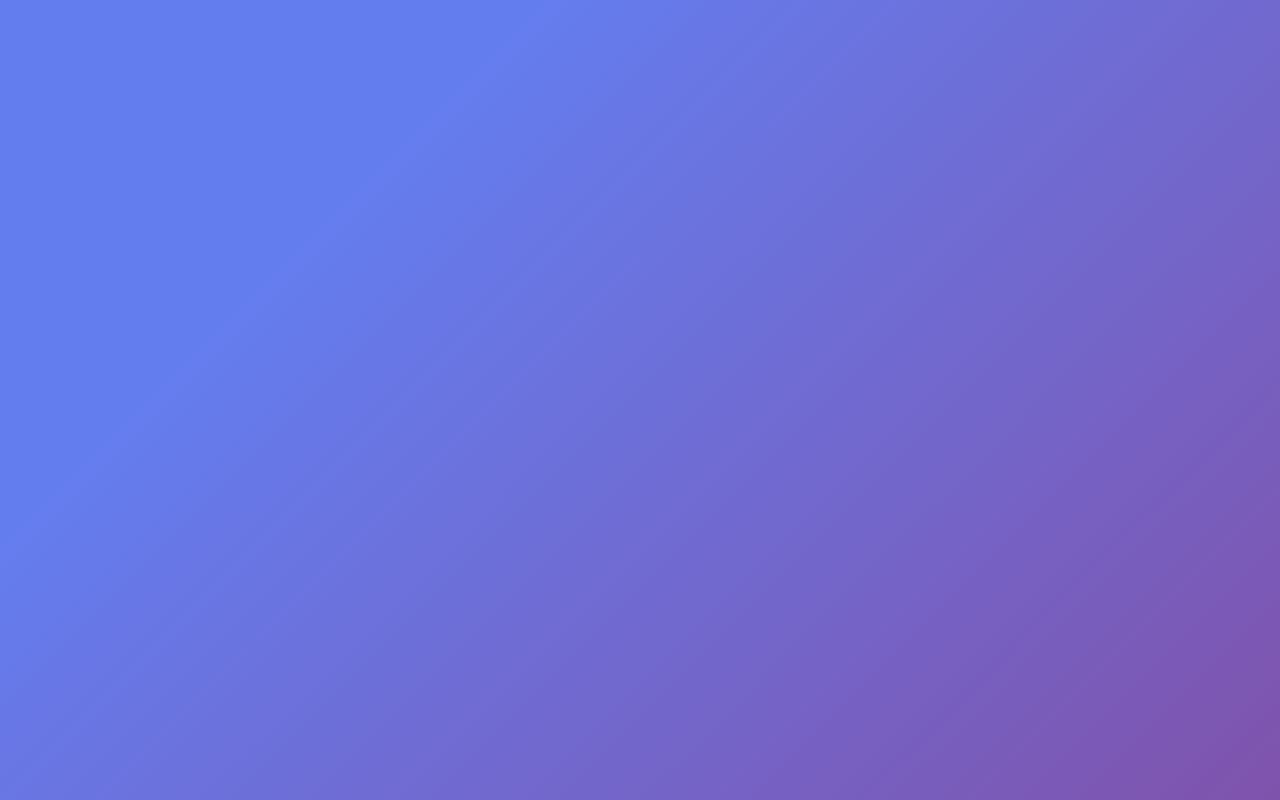
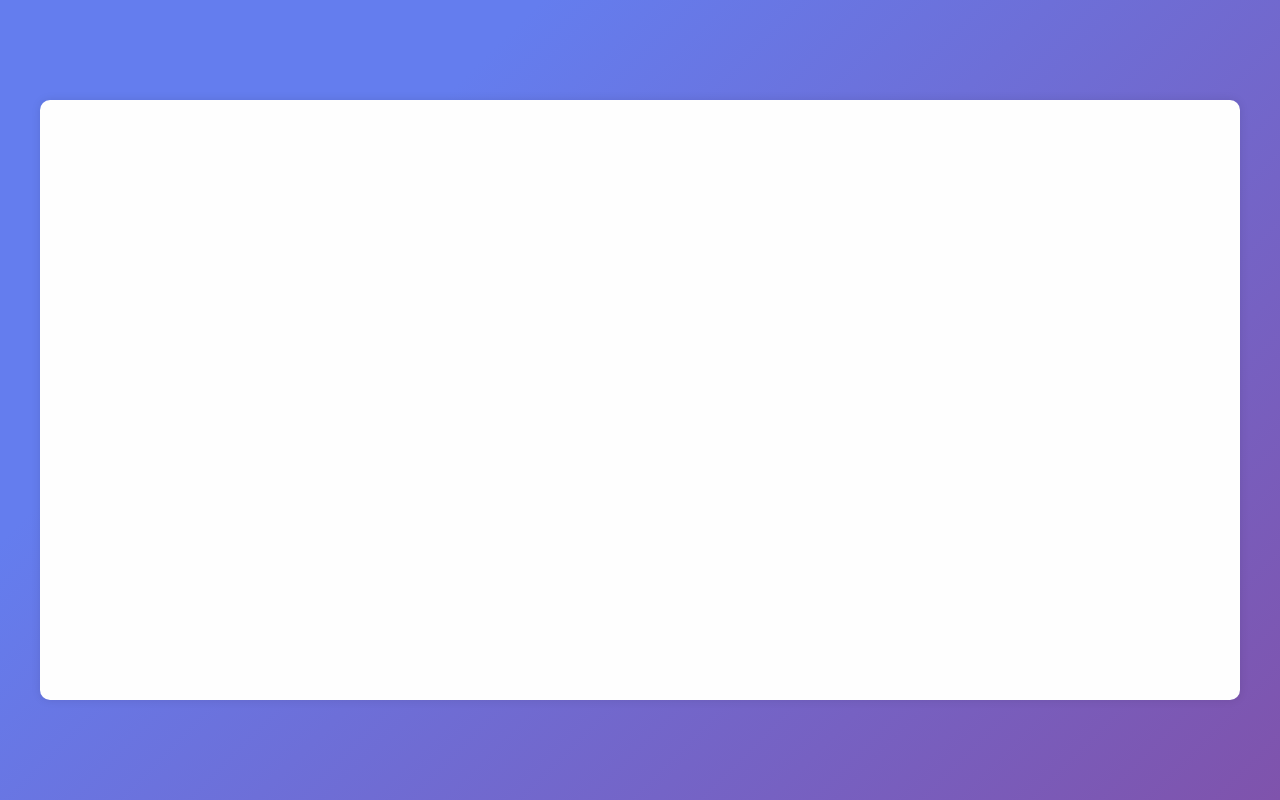
Before and after one commit to Anshika75/Quotify, an Angular app: page / in a window 1280 px wide. Built offline with nearby package versions, Linux system fonts and the light colour scheme.

Commit message:
Update app.component.html

```diff
--- a/src/app/app.component.html
+++ b/src/app/app.component.html
@@ -1,3 +1,3 @@
 <main>
-
+  <app-quote-box/>
 </main>
```
